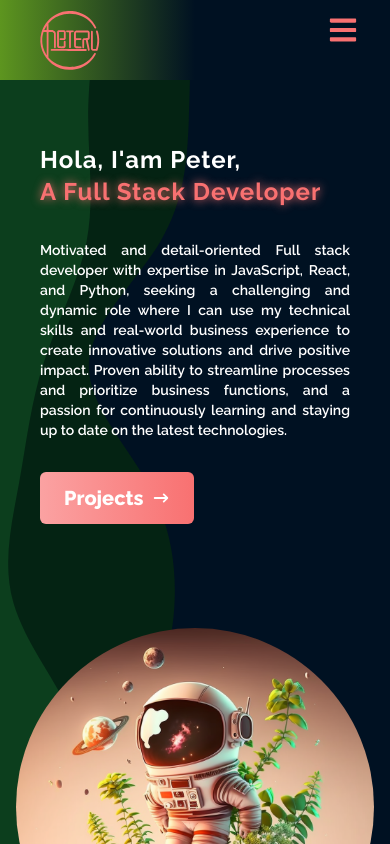
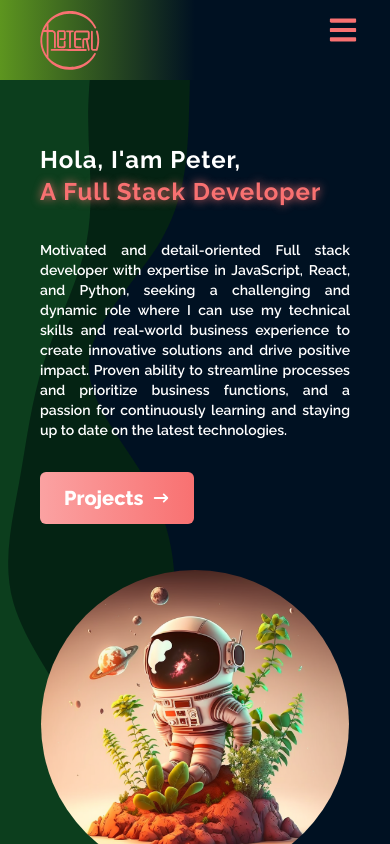
Before and after one commit to LIZXP/PortfolioPage, a React (Create React App) app: page / in a window 390 px wide. Shown: the top 844 px of the page. Built offline with nearby package versions, Linux system fonts and the light colour scheme.

Commit message:
adjust responsive design for the new image

```diff
--- a/src/components/Main.jsx
+++ b/src/components/Main.jsx
@@ -20,8 +20,8 @@ function Main() {
       }}
       name="home"
     >
-      <div className="mx-auto px-4 flex flex-col items-center justify-center pt-36 max-[360px]:pt-[6rem] md:flex-row md:h-full">
-        <div className="flex flex-col justify-center px-6 max-sm:pb-[6rem] max-[360px]:pb-[1rem] h-1/4 max-w-screen-xl lg:w-[40%]">
+      <div className="mx-auto px-4 flex flex-col items-center justify-center pt-36 max-[360px]:pt-[6rem] md:flex-row md:h-full container">
+        <div className="flex flex-col justify-center px-6 max-sm:pb-[6rem] max-[412px]:pb-[2.4rem] max-[360px]:pb-[1rem] h-1/4 max-w-screen-xl lg:w-[40%]">
           <h1 className="text-2xl lg:text-6xl font-bold" id="title">
             Hola, I'am Peter, <br />
             <span id="full-stack">
@@ -58,7 +58,7 @@ function Main() {
             </Link>
           </div>
         </div>
-        <div className="max-w-screen-lg w-fit lg:w-[33%] md:items-center flex-shrink-[0.5]">
+        <div className="max-w-screen-lg w-fit lg:w-[33%] md:items-center flex-shrink-[0.5] max-[412px]:w-[86%] max-[360px]:w-[55%]">
           <img
             src={mtm}
             alt="evolution monkey to man"
```
